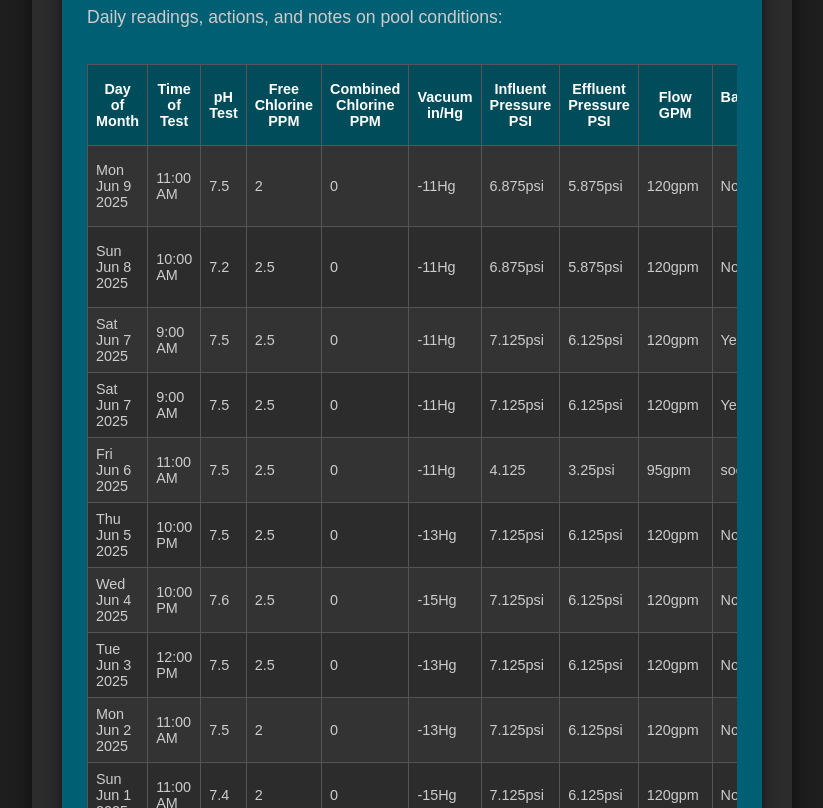
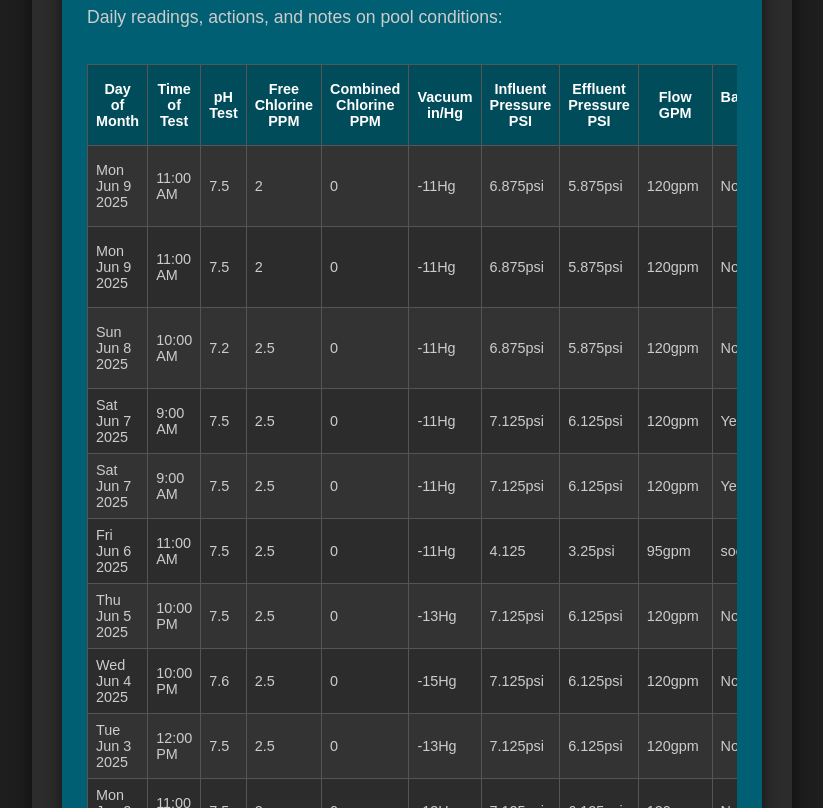
Before and after one commit to StrongKontrarian/surreyridgehoarecall.github.io, a plain HTML site: page index.html in a window 1280 px wide. Shown: the part 6752-7560 px from the top of the page, without its empty margins (228-1051 px from the left). Drawn offline with Linux system fonts and the light colour scheme.

Commit message:
Add pool log 2025-06-09T17-07-30-874Z

```diff
--- a/index.html
+++ b/index.html
@@ -158,6 +158,29 @@
 
                 <tbody
 <tr>
+
+<tr>
+  <td>Mon Jun 9 2025</td>
+  <td>11:00 AM</td>
+  <td>7.5</td>
+  <td>2</td>
+  <td>0</td>
+  <td>-11Hg</td>
+  <td>6.875psi</td>
+  <td>5.875psi</td>
+  <td>120gpm</td>
+  <td>No</td>
+  <td>Skim</td>
+  <td>0.50"</td>
+  <td>1</td>
+  <td>Full 13.5lbs administered</td>
+  <td>NEEDS 31LB</td>
+  <td>N/A</td>
+  <td>N/A</td>
+  <td>N/A</td>
+  <td>9.26105 lbs Sodium Bicarbonate added</td>
+  <td></td>
+</tr>
 
 <tr>
   <td>Mon Jun 9 2025</td>
```
